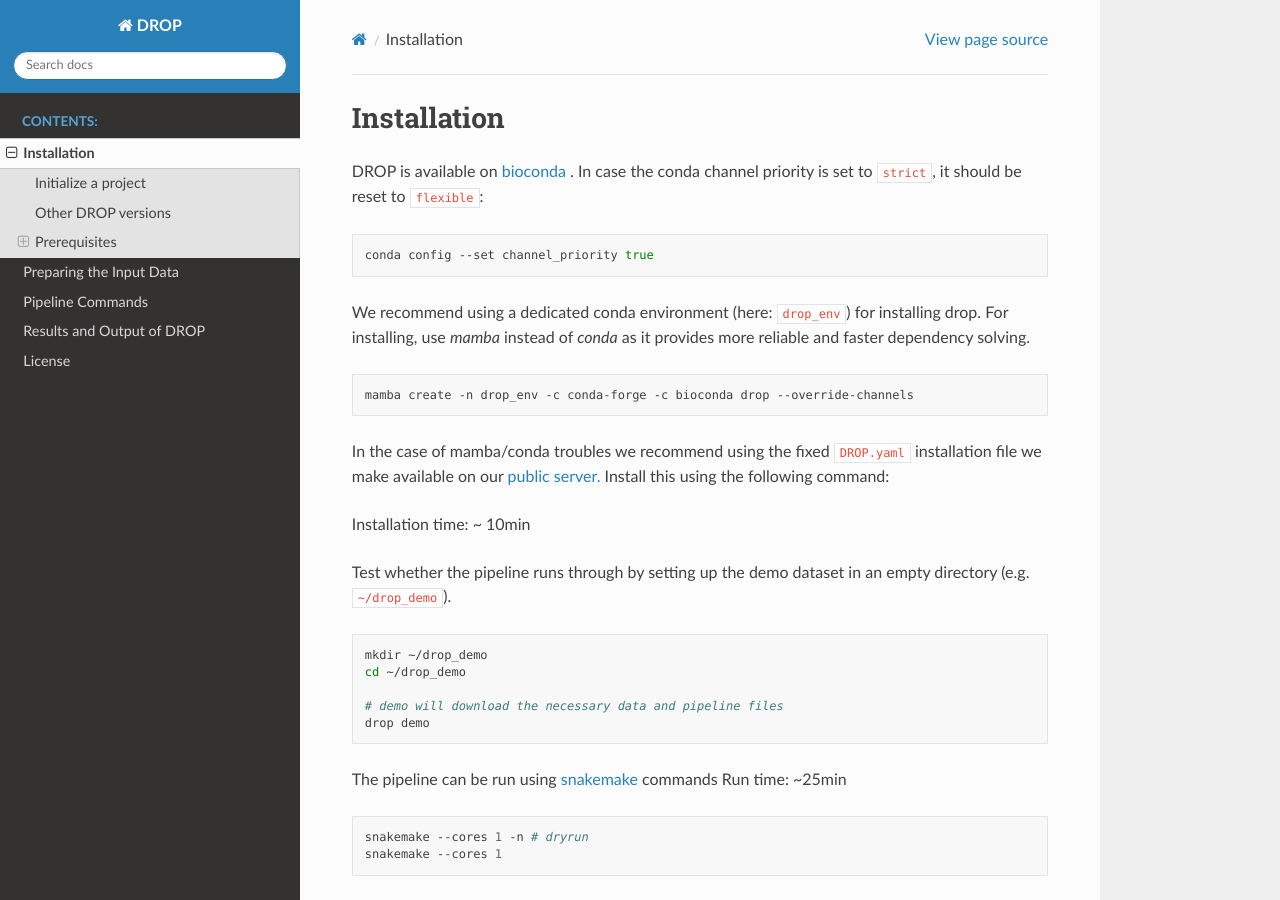
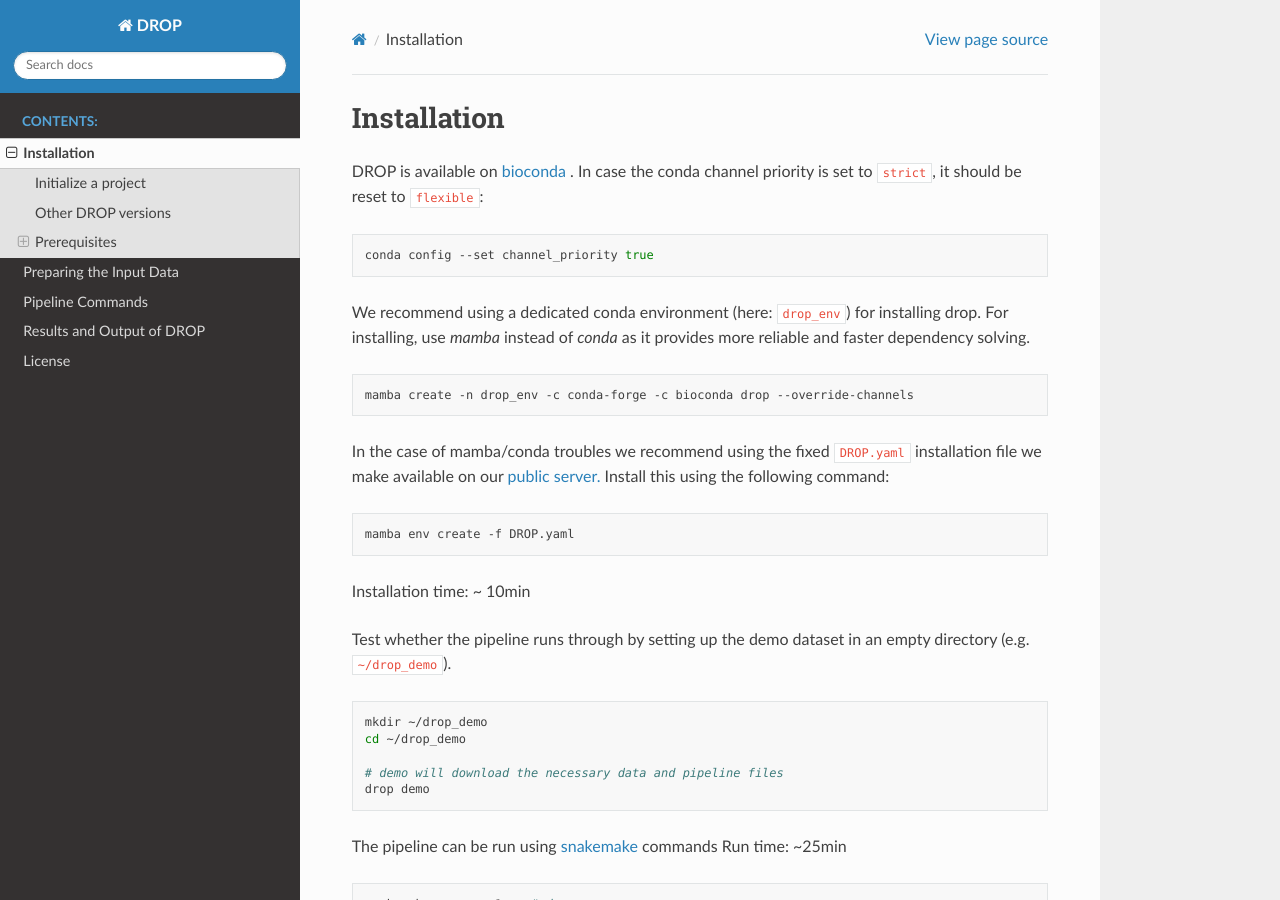
Before and after one commit to gagneurlab/drop, a Sphinx documentation site: the page built from docs/source/installation.rst, in a window 1280 px wide and 900 px high. Built offline with Sphinx 7.4.7 and the Read the Docs theme 2.0.0, drawn with Linux system fonts in a browser that asks for light colours; pages that are not in the unit, such as notebooks, are missing from menus.

Commit message:
update install instructions for fixed conda env

```diff
--- a/docs/source/installation.rst
+++ b/docs/source/installation.rst
@@ -11,7 +11,6 @@ In case the conda channel priority is set to ``strict``, it should be reset to `
 We recommend using a dedicated conda environment (here: ``drop_env``) for installing drop.
 For installing, use `mamba` instead of `conda` as it provides more reliable and faster dependency solving.
 
-
 .. code-block:: bash
 
     mamba create -n drop_env -c conda-forge -c bioconda drop --override-channels
@@ -20,8 +19,8 @@ In the case of mamba/conda troubles we recommend using the fixed ``DROP.yaml`` i
 we make available on our `public server. <https://www.cmm.in.tum.de/public/paper/drop_analysis/DROP.yaml>`_
 Install this using the following command:
 
+.. code-block:: bash
 
-.. code-block:: bash
     mamba env create -f DROP.yaml
 
 Installation time: ~ 10min
```
